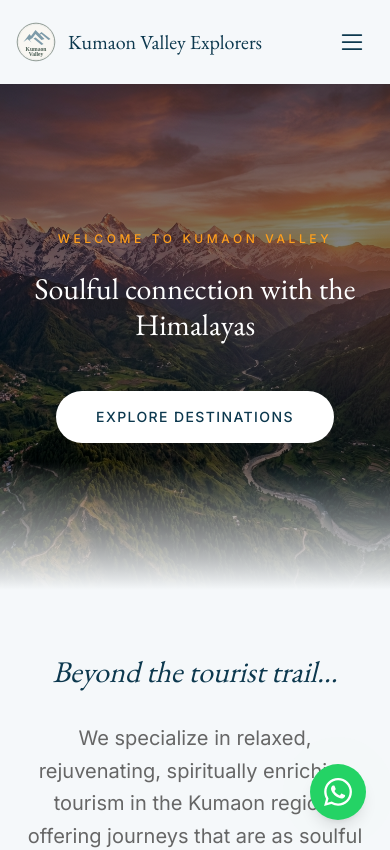
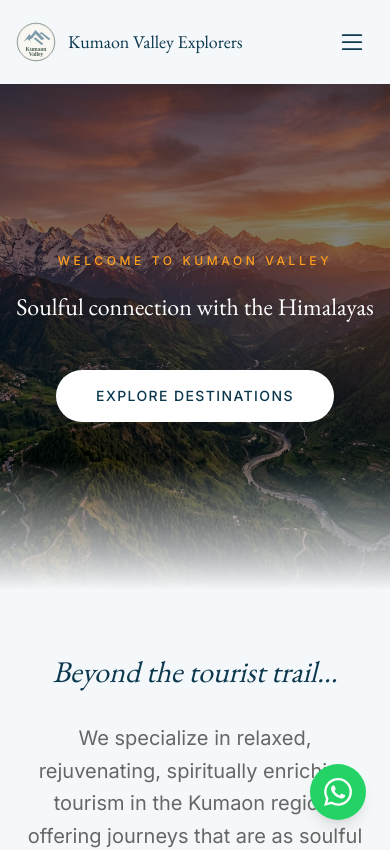
Before and after one commit to mavroshlx87/kumaon-valley-explorers, a Next.js app: page / in a window 390 px wide. Shown: the top 850 px of the page. Built offline with nearby package versions, Linux system fonts and the light colour scheme.

Commit message:
fix: scale site on mac/iphone screen

```diff
--- a/src/components/Hero.tsx
+++ b/src/components/Hero.tsx
@@ -47,7 +47,7 @@ export const Hero: React.FC<HeroProps> = ({
             {subtitle}
           </p>
           <h1
-            className="text-3xl md:text-4xl lg:text-5xl font-light mb-12 leading-[1.2] text-white font-serif"
+            className="text-2xl md:text-4xl lg:text-5xl font-light mb-12 leading-[1.2] text-white font-serif"
           >
             {title}
           </h1>
--- a/src/components/navbar.tsx
+++ b/src/components/navbar.tsx
@@ -30,11 +30,11 @@ export function Navbar() {
       <div className="container mx-auto flex items-center justify-between px-4 lg:px-8">
         <Link href="/" className="flex items-center space-x-3 group">
           <Image src={`${siteConfig.basePath}/logo/icon.svg`} alt="Logo" width={40} height={40} className="transition-transform group-hover:scale-110 duration-300" />
-          <span className="font-serif text-xl md:text-2xl text-primary">{siteConfig.name}</span>
+          <span className="font-serif text-lg md:text-xl lg:text-2xl text-primary whitespace-nowrap">{siteConfig.name}</span>
         </Link>
 
         {/* Desktop Nav */}
-        <nav className="hidden md:flex items-center space-x-6 ml-auto mr-8 text-[13px] font-medium uppercase tracking-wider text-primary">
+        <nav className="hidden lg:flex items-center space-x-6 ml-auto mr-8 text-[13px] font-medium uppercase tracking-wider text-primary">
           {siteConfig.navLinks.map((link) => (
             <div key={link.name} className="relative group" onMouseEnter={() => setActiveDropdown(link.name)} onMouseLeave={() => setActiveDropdown(null)}>
               {link.subLinks ? (
@@ -61,12 +61,12 @@ export function Navbar() {
           ))}
         </nav>
 
-        <Link href="/contact" className="hidden md:block bg-primary text-white px-7 py-2.5 rounded-full text-[14px] font-serif tracking-wide hover:bg-accent transition-all shadow-md">
+        <Link href="/contact" className="hidden lg:block bg-primary text-white px-7 py-2.5 rounded-full text-[14px] font-serif tracking-wide hover:bg-accent transition-all shadow-md">
           Plan Your Trip
         </Link>
 
         {/* Mobile Toggle */}
-        <button className="md:hidden p-2 text-primary" onClick={() => setIsMobileMenuOpen(!isMobileMenuOpen)}>
+        <button className="lg:hidden p-2 text-primary" onClick={() => setIsMobileMenuOpen(!isMobileMenuOpen)}>
           <svg className="h-7 w-7" fill="none" viewBox="0 0 24 24" stroke="currentColor">
             <path strokeLinecap="round" strokeLinejoin="round" strokeWidth={1.5} d={isMobileMenuOpen ? "M6 18L18 6M6 6l12 12" : "M4 6h16M4 12h16M4 18h16"} />
           </svg>
@@ -76,7 +76,7 @@ export function Navbar() {
       {/* Mobile Nav */}
       <AnimatePresence>
         {isMobileMenuOpen && (
-          <motion.div initial={{ opacity: 0, height: 0 }} animate={{ opacity: 1, height: 'auto' }} exit={{ opacity: 0, height: 0 }} className="md:hidden bg-card border-t border-border overflow-hidden">
+          <motion.div initial={{ opacity: 0, height: 0 }} animate={{ opacity: 1, height: 'auto' }} exit={{ opacity: 0, height: 0 }} className="lg:hidden bg-card border-t border-border overflow-hidden">
             <nav className="flex flex-col p-6 space-y-4">
               {siteConfig.navLinks.map((link) => (
                 <div key={link.name}>
```
